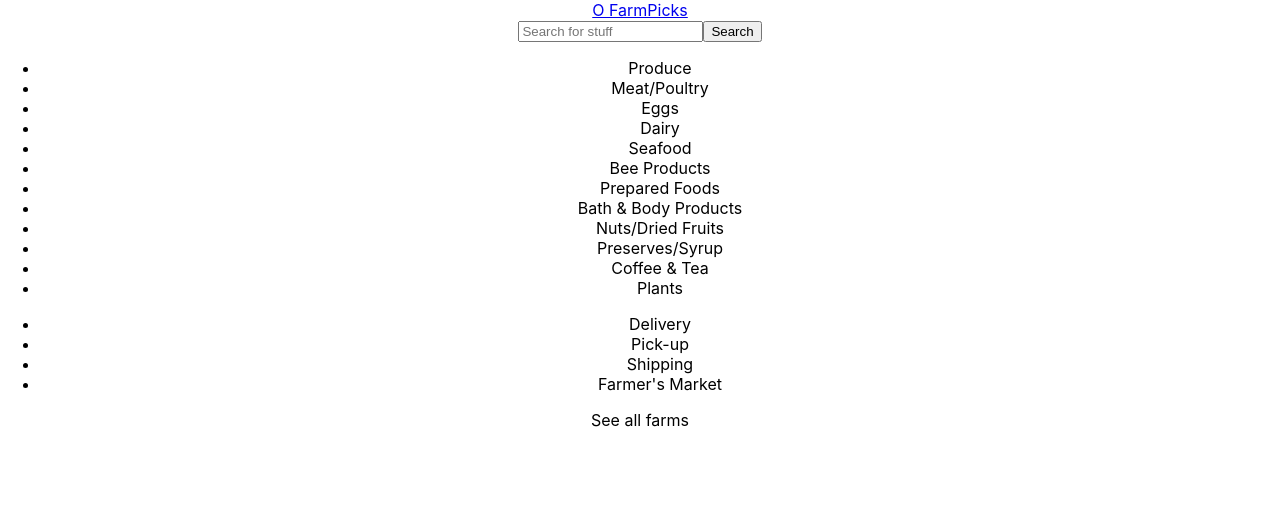
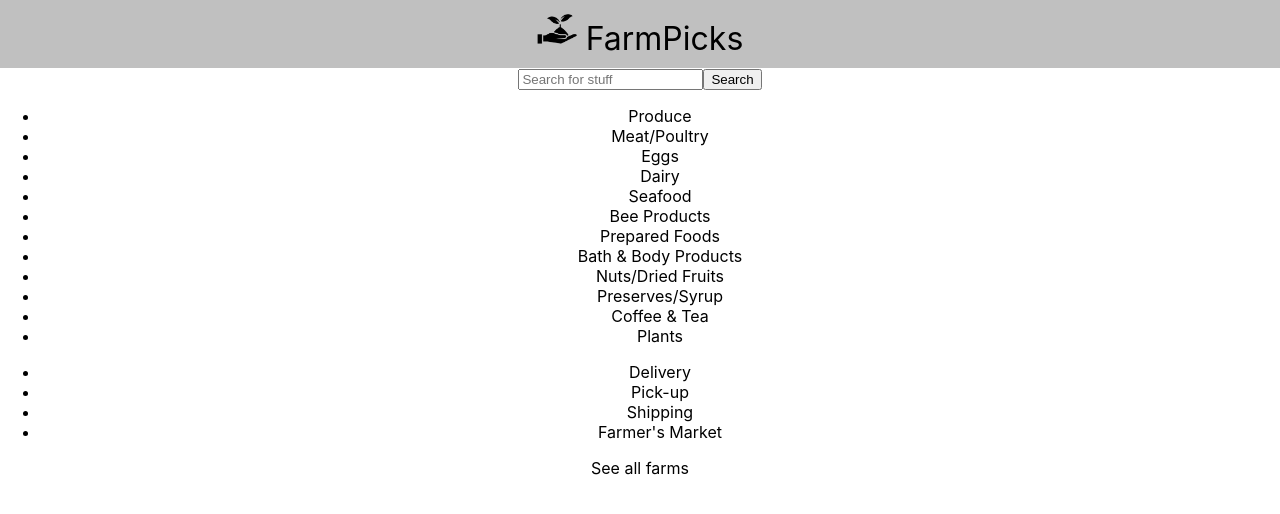
Before and after one commit to rise-erpelding/farmpicks, a React (Create React App) app: page / in a window 1280 px wide. Shown: the top 514 px of the page. Built offline with nearby package versions, Linux system fonts and the light colour scheme.

Commit message:
styling NavBar

```diff
--- /dev/null
+++ b/src/components/NavBar/NavBar.css
@@ -0,0 +1,14 @@
+.nav-bar {
+  font-size: 2em;
+  background-color: silver;
+  padding: 10px;
+}
+
+a {
+  text-decoration: none;
+  color: black;
+}
+
+.nav-bar__logo {
+  width: 40px;
+}
--- a/src/components/NavBar/NavBar.js
+++ b/src/components/NavBar/NavBar.js
@@ -1,11 +1,19 @@
 import React, { Component } from 'react'
 import { Link } from 'react-router-dom'
+import Harvest from '../Logo/Harvest.png'
+import './NavBar.css'
 
 class NavBar extends Component {
   render () {
     return (
-      <div>
-        <Link to ='/'>O FarmPicks</Link>
+      <div className="nav-bar">
+        <Link to ='/'>
+          <img
+            className="nav-bar__logo"
+            src={Harvest}
+            alt="FarmPicks Logo" />
+          {' '}FarmPicks
+        </Link>
       </div>
     )
   }
```
Also changed, not shown: src/components/Logo/Harvest.png (renamed from public/FarmPicks-Harvest.png).
